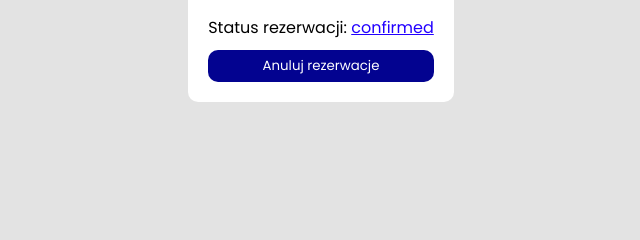
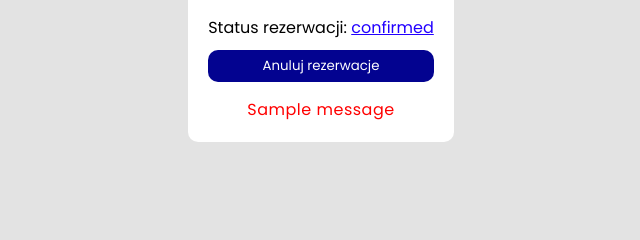
Before and after one commit to bubliks7/django_reservations, a Django app: template reservations/rental/templates/rental/myReservations.html in a window 1280 px wide. Shown: the part 308-548 px from the top of the page, without its empty margins (319-959 px from the left). Run offline with Django 5.2, Linux system fonts and the light colour scheme; the template is opened without the code that fills it: most values are stand-ins (such as "Sample title", 1, 10 or a date in 2020); one stand-in notice (Sample message) is shown.

Commit message:
added validate to reservations

```diff
--- a/reservations/rental/static/rental/style.css
+++ b/reservations/rental/static/rental/style.css
@@ -101,3 +101,13 @@ p span{
 .statusRez{
     text-align: center;
 }
+
+.komunikat{
+    margin: 15px 0 0 0;
+    color: red;
+    letter-spacing: 0.5px;
+    text-align: center;
+}
+ul{
+    list-style-type: none;
+}
--- a/reservations/rental/templates/rental/myReservations.html
+++ b/reservations/rental/templates/rental/myReservations.html
@@ -29,6 +29,11 @@
                     <form action="{% url 'rental:anulujRezerwacje' rezerwacja.pk %}" method="post">
                         {% csrf_token %}
                         <button type="submit">Anuluj rezerwacje</button>
+                        {% for message in messages %}
+                            <ul>
+                                <li class="komunikat">{{ message }}</li>
+                            </ul>
+                        {% endfor %}
                     </form>
                 {% else %}
                     <div class="anulowane">
```
Also changed, not shown: reservations/rental/views.py (+5 -5 lines).
